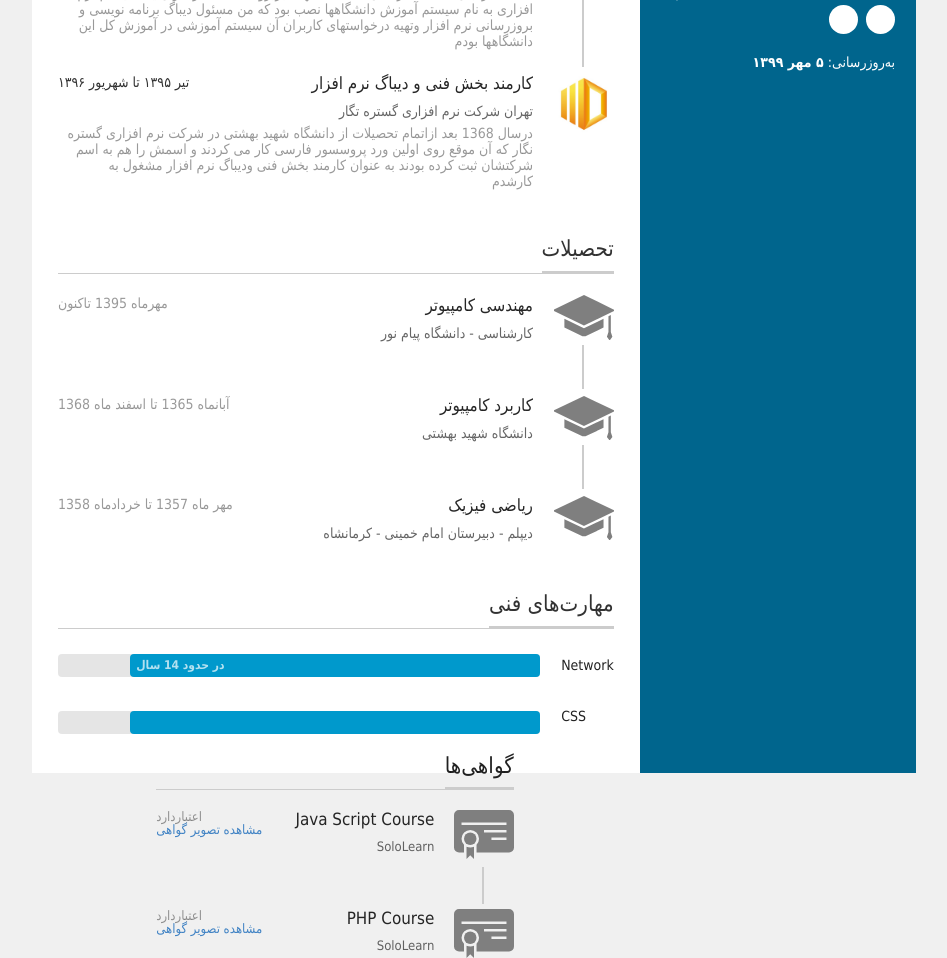
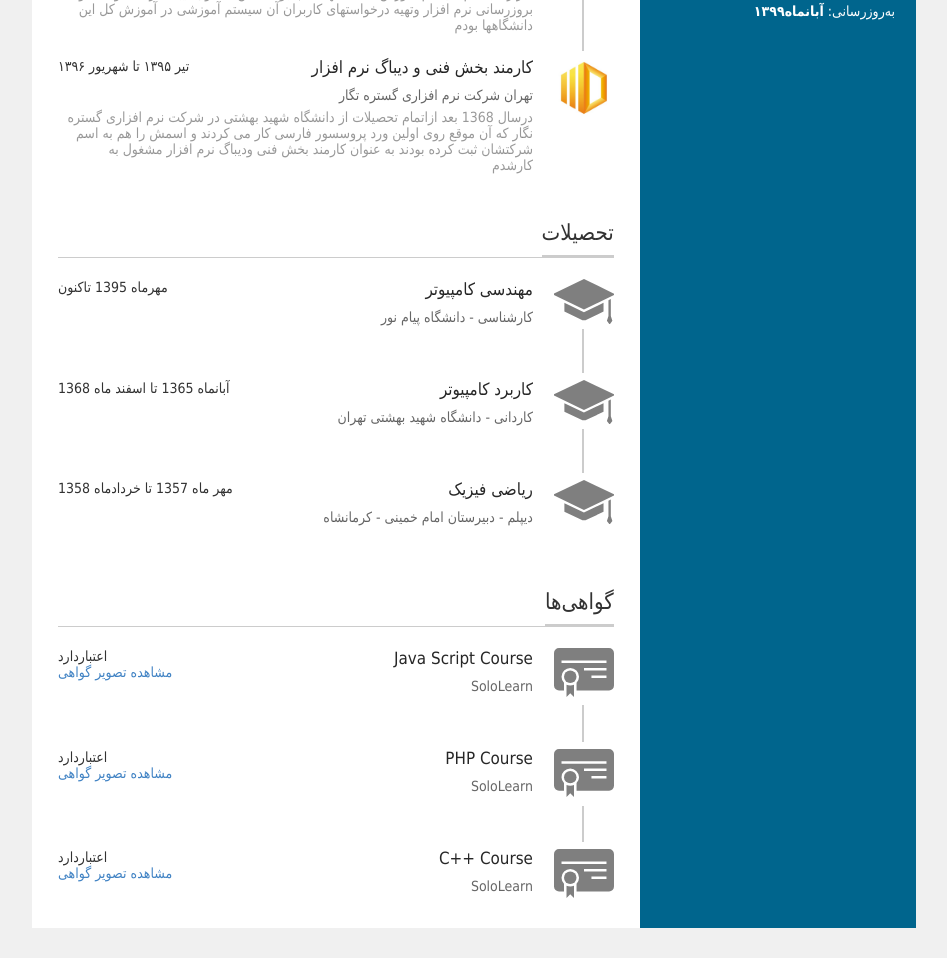
Before and after one commit to shin-shamsi/.github.io, a plain HTML site: page index.html in a window 1280 px wide. Shown: the part 931-1889 px from the top of the page, without its empty margins (166-1113 px from the left). Drawn offline with Linux system fonts and the light colour scheme; a web font is replaced by a local one.

Commit message:
Add files via upload

```diff
--- a/index.html
+++ b/index.html
@@ -16,7 +16,7 @@
 </head>
 
 <body dir="rtl">
-۱۲۳۴۵۶۷۸۹۰
+<!--۱۲۳۴۵۶۷۸۹۰-->
     <div class="pusher" id="qu-scroll">
         <div id="body_container">
             <div class="ui grid" id="paper">
@@ -102,7 +102,7 @@
                                 <div class="cell">۱۱۶ </div>
                             	</div>
                             	<div class="row">
-                                <div class="grow cell">واخدهای ترم جاری</div>
+                                <div class="grow cell">واحدهای ترم جاری</div>
                                  <div class="cell">۲۰ </div>
                                 </div>
 								<div class="row">
@@ -114,16 +114,16 @@
 
                        <!--<h1>شبکه‌های اجتماعی</h1>-->
 					   <div>
-                            <a target="_blank" rel="noopener nofollow" href="https://www.linkedin.com/in/myazdirad/">
-                                <i class="large blue linkedin icon r-social"></i>
+                            <!--<a target="_blank" rel="noopener nofollow" href="https://www.linkedin.com/in/myazdirad/">-->
+                                <!--<i class="large blue linkedin icon r-social"></i>-->
                             </a>
-                            <a target="_blank" rel="noopener nofollow" href="http://databeen.ir/">
-                                <i class="large grey linkify icon r-social"></i>
+                            <!--<a target="_blank" rel="noopener nofollow" href="http://databeen.ir/">-->
+                                <!--<i class="large grey linkify icon r-social"></i>-->
                             </a>
                         </div>
 
                         <div style="color: white; margin-top: 1em">
-                            <span>به‌روزرسانی: <b>۵ مهر ۱۳۹۹</b></span>
+                             <span>به‌روزرسانی: <b> آبانماه۱۳۹۹</b></span>
                         </div>
                     </div>
                 </div>
@@ -232,7 +232,7 @@
                                 </div>
                                 <div class="content">
                                     <h2 class="ui w5 header">مهندسی کامپیوتر</h2>
-                                    <div class="ui right floated r-grey" style="text-align: left">
+                                    <div class="ui right floated r-black" style="text-align: left">
                                         مهرماه 1395 تاکنون
                                     </div>
                                     <div class="meta">کارشناسی - دانشگاه پیام نور</div>
@@ -245,10 +245,10 @@
                                 </div>
                                 <div class="content">
                                     <h2 class="ui w5 header">کاربرد کامپیوتر</h2>
-                                    <div class="ui right floated r-grey" style="text-align: left">
+                                    <div class="ui right floated r-rblack" style="text-align: left">
                                         آبانماه 1365 تا اسفند ماه 1368
                                     </div>
-                                    <div class="meta">دانشگاه شهید بهشتی </div>
+                                    <div class="meta">کاردانی - دانشگاه شهید بهشتی تهران </div>
                                 </div>
                             </div>
 
@@ -258,7 +258,7 @@
                                 </div>
                                 <div class="content">
                                     <h2 class="ui w5 header">ریاضی فیزیک</h2>
-                                    <div class="ui right floated r-grey" style="text-align: left">
+                                    <div class="ui right floated r-black" style="text-align: left">
                                        مهر ماه 1357 تا خردادماه 1358
                                     </div>
                                     <div class="meta">دیپلم - دبیرستان امام خمینی - کرمانشاه </div>
@@ -267,7 +267,7 @@
                         </div>
                     </section>
 
-                    <section class="r-section">
+                    <!--<section class="r-section">
                         <div class="r-header">
                             <h1>مهارت‌های فنی</h1>
                         </div>
@@ -299,7 +299,6 @@
                                         </div>
                                     </td>
                                 </tr>
-
                                 <tr>
                                     <td dir="ltr" style="text-align: left" class="collapsing">
                                         HTML
@@ -312,7 +311,6 @@
                                         </div>
                                     </td>
                                 </tr>
-
                                 <tr>
                                     <td dir="ltr" style="text-align: left" class="collapsing">
                                         JavaScript
@@ -325,7 +323,6 @@
                                         </div>
                                     </td>
                                 </tr>
-
                                 <tr>
                                     <td dir="ltr" style="text-align: left" class="collapsing">
                                         HTML5
@@ -338,64 +335,53 @@
                                         </div>
                                     </td>
                                 </tr>
-
                             </tbody>
                         </table>
-
-
                         <p>
                             سایر مهارت‌ها
                             <br>
-
                             <span class="ui teal small label">
                                 Highcharts
                                 <span class="detail">
                                     بین ۲ و ۴ سال
                                 </span>
                             </span>
-
                             <span class="ui teal small label">
                                 Agile
                                 <span class="detail">
                                     بین ۲ و ۴ سال
                                 </span>
                             </span>
-
                             <span class="ui teal small label">
                                 Scrum
                                 <span class="detail">
                                     بین ۲ و ۴ سال
                                 </span>
                             </span>
-
                             <span class="ui teal small label">
                                 Trello
                                 <span class="detail">
                                     بین ۲ و ۴ سال
                                 </span>
                             </span>
-
                             <span class="ui teal small label">
                                 CSS3
                                 <span class="detail">
                                     بین ۲ و ۴ سال
                                 </span>
                             </span>
-
                             <span class="ui green small label">
                                 MooTools
                                 <span class="detail">
                                     بین ۱ و ۲ سال
                                 </span>
                             </span>
-
                             <span class="ui green small label">
                                 jQuery
                                 <span class="detail">
                                     بین ۱ و ۲ سال
                                 </span>
                             </span>
-
                             <span class="ui green small label">
                                 LINQ
                                 <span class="detail">
@@ -418,14 +404,14 @@
                                 </div>
                                 <div class="content">
                                     <h2 class="ui w5 header">
-                                        <a href="cert-1024-20259728.jpg" target="_blank" rel="noopener nofollow">
+                                        <a href="certj-1024-20259728.jpg" target="_blank" rel="noopener nofollow">
                                             Java Script Course
                                         </a>
                                     </h2>
-                                    <div class="ui right floated r-grey" style="text-align: left">
+                                    <div class="ui right floated r-black" style="text-align: left">
                                         اعتباردارد
                                         <br>
-                                        <a href="cert-1024-20259728.jpg" target="_blank" rel="noopener nofollow">
+                                        <a href="certj-1024-20259728.pdf" target="_blank" rel="noopener nofollow">
                                             مشاهده تصویر گواهی
                                         </a>
                                     </div>
@@ -441,14 +427,36 @@
                                 </div>
                                 <div class="content">
                                     <h2 class="ui w5 header">
-                                        <a href="cert-1059-20259728.jpg" target="_blank" rel="noopener nofollow">
+                                        <a href="certh-1059-20259728.jpg" target="_blank" rel="noopener nofollow">
                                             PHP Course
                                         </a>
                                     </h2>
-                                    <div class="ui right floated r-grey" style="text-align: left">
+                                    <div class="ui right floated r-black" style="text-align: left">
                                         اعتباردارد
                                         <br>
-										<a href="cert-1059-20259728.jpg  " target="_blank" rel="noopener nofollow">
+										<a href="certh-1059-20259728.pdf  " target="_blank" rel="noopener nofollow">
+                                            مشاهده تصویر گواهی
+                                        </a>
+                                    </div>
+                                    <div class="meta">
+                                        SoloLearn
+                                    </div>
+                                </div>
+                            </div>
+							<div class="item">
+                                <div class="ui tiny image default">
+                                    <img alt="" src="gua.svg">
+                                </div>
+                                <div class="content">
+                                    <h2 class="ui w5 header">
+                                        <a href="certc-1051-20259728.jpg" target="_blank" rel="noopener nofollow">
+                                            C++ Course
+                                        </a>
+                                    </h2>
+                                    <div class="ui right floated r-black" style="text-align: left">
+                                        اعتباردارد
+                                        <br>
+										<a href="certc-1051-20259728.pdf  " target="_blank" rel="noopener nofollow">
                                             مشاهده تصویر گواهی
                                         </a>
                                     </div>
@@ -474,11 +482,8 @@
                                     </div>
                                 </div>
                             </div>
-
                         </div>
                     </section>
-
-
                     <section id="r-skills" class="r-section" style="margin-left: 2rem">
                         <div class="ui two column grid">
                             <div class="column">
@@ -496,7 +501,6 @@
                                             <div class="ui violet empty circular label"></div>
                                         </div>
                                     </div>
-
                                     <div class="row">
                                         <div class="grow cell">مدیریت تیم‌های دورکاری</div>
                                         <div class="cell">
@@ -507,7 +511,6 @@
                                             <div class="ui violet empty circular label"></div>
                                         </div>
                                     </div>
-
                                     <div class="row">
                                         <div class="grow cell">کار تیمی</div>
                                         <div class="cell">
@@ -518,7 +521,6 @@
                                             <div class="ui violet empty circular label"></div>
                                         </div>
                                     </div>
-
                                     <div class="row">
                                         <div class="grow cell">مهارت حل مساله</div>
                                         <div class="cell">
@@ -529,7 +531,6 @@
                                             <div class="ui violet empty circular label"></div>
                                         </div>
                                     </div>
-
                                     <div class="row">
                                         <div class="grow cell">هوش هیجانی</div>
                                         <div class="cell">
@@ -540,7 +541,6 @@
                                             <div class="ui empty circular label"></div>
                                         </div>
                                     </div>
-
                                     <div class="row">
                                         <div class="grow cell">کاریزما</div>
                                         <div class="cell">
@@ -551,7 +551,6 @@
                                             <div class="ui empty circular label"></div>
                                         </div>
                                     </div>
-
                                     <div class="row">
                                         <div class="grow cell">خلاقیت و ایده‌پردازی</div>
                                         <div class="cell">
@@ -562,7 +561,6 @@
                                             <div class="ui empty circular label"></div>
                                         </div>
                                     </div>
-
                                     <div class="row">
                                         <div class="grow cell">رهبری</div>
                                         <div class="cell">
@@ -573,7 +571,6 @@
                                             <div class="ui empty circular label"></div>
                                         </div>
                                     </div>
-
                                     <div class="row">
                                         <div class="grow cell">قدرت تصمیم‌گیری</div>
                                         <div class="cell">
@@ -584,7 +581,6 @@
                                             <div class="ui empty circular label"></div>
                                         </div>
                                     </div>
-
                                     <div class="row">
                                         <div class="grow cell">مدیریت تیم</div>
                                         <div class="cell">
@@ -595,17 +591,13 @@
                                             <div class="ui empty circular label"></div>
                                         </div>
                                     </div>
-
                                 </div>
                             </div>
-
-
                             <div class="column">
                                 <div class="r-header" style="width: calc(100% + 2rem)">
                                     <h1>زبان</h1>
                                 </div>
                                 <div class="flex-table compact">
-
                                     <div class="row">
                                         <div class="grow cell">فارسی</div>
                                         <div class="cell qu-popup" data-content="زبان مادری" data-position="left center" data-variation="tiny" style="display: flex">
@@ -616,7 +608,6 @@
                                             <div class="ui violet empty circular label"></div>
                                         </div>
                                     </div>
-
                                     <div class="row">
                                         <div class="grow cell">انگلیسی</div>
                                         <div class="cell qu-popup" data-content="توانمند برای کار" data-position="left center" data-variation="tiny" style="display: flex">
@@ -627,19 +618,15 @@
                                             <div class="ui empty circular label"></div>
                                         </div>
                                     </div>
-
                                 </div>
                             </div>
-
                         </div>
                     </section>
-
                     <section class="r-section">
                         <div class="r-header">
                             <h1>سایر پروژه‌ها</h1>
                         </div>
                         <div class="ui relaxed unstackable items r-items">
-
                             <div class="item">
                                 <div class="ui tiny image">
                                     <img alt="" src="./mahdi_files/logo3.png">
@@ -653,18 +640,15 @@
                                     <div class="ui right floated r-grey">
                                         تیر ۱۳۹۹
                                     </div>
-
                                     <div class="extra">
                                         <span dir="auto" class="ui small label">Joomla</span>
                                     </div>
-
                                     <div class="extra">
                                         <div class="md-supported">وبسایت برای کارفرمایی در کانادا طراحی و پیاده سازی شد
                                         </div>
                                     </div>
                                 </div>
                             </div>
-
                             <div class="item">
                                 <div class="ui tiny image">
                                     <img alt="" src="./mahdi_files/logo4.png">
@@ -678,13 +662,11 @@
                                     <div class="ui right floated r-grey">
                                         شهریور ۱۳۹۵
                                     </div>
-
                                     <div class="extra">
                                         <span dir="auto" class="ui small label">WordPress</span>
                                     </div>
                                 </div>
                             </div>
-
                             <div class="item">
                                 <div class="ui tiny image">
                                     <img alt="" src="./mahdi_files/logo5.png">
@@ -698,7 +680,6 @@
                                     <div class="ui right floated r-grey">
                                         شهریور ۱۳۹۸
                                     </div>
-
                                     <div class="extra">
                                         <span dir="auto" class="ui small label">jQuery</span>
                                         <span dir="auto" class="ui small label">ASP.NET</span>
```
Also changed, not shown: certc-1051-20259728.jpg (added), certh-1059-20259728.jpg (added), certj-1024-20259728.jpg (added), 3 other files.
